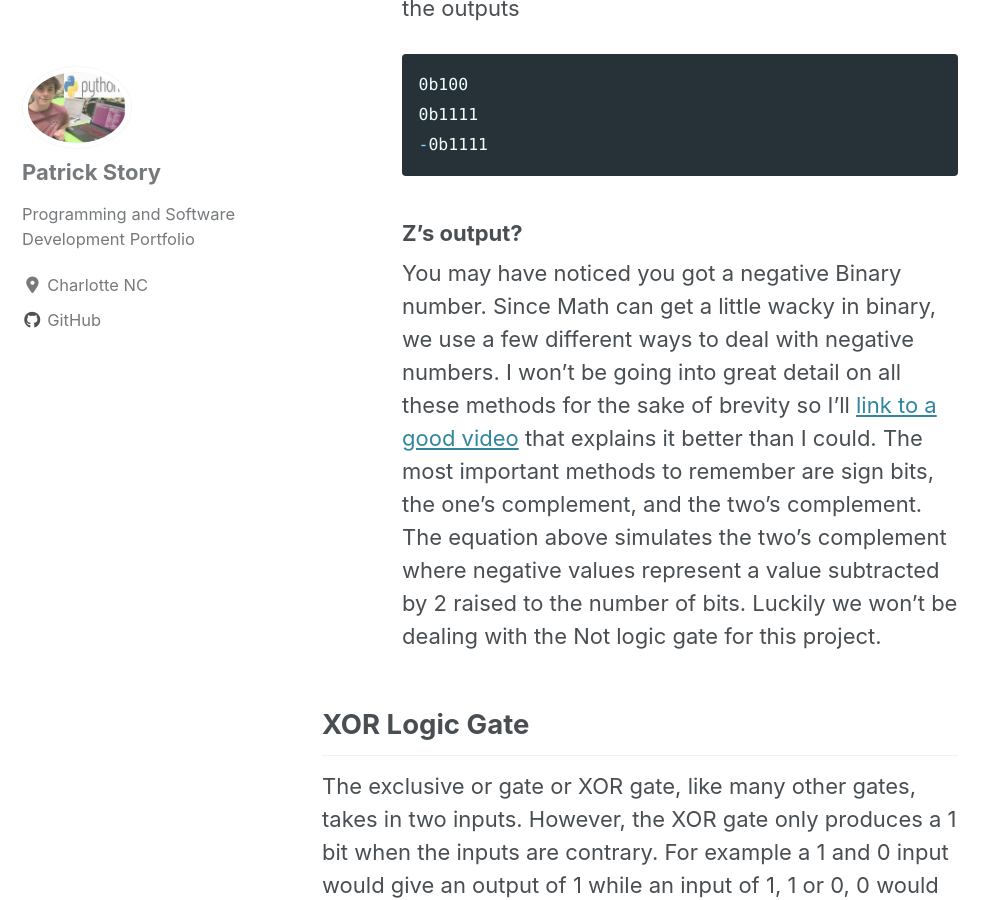
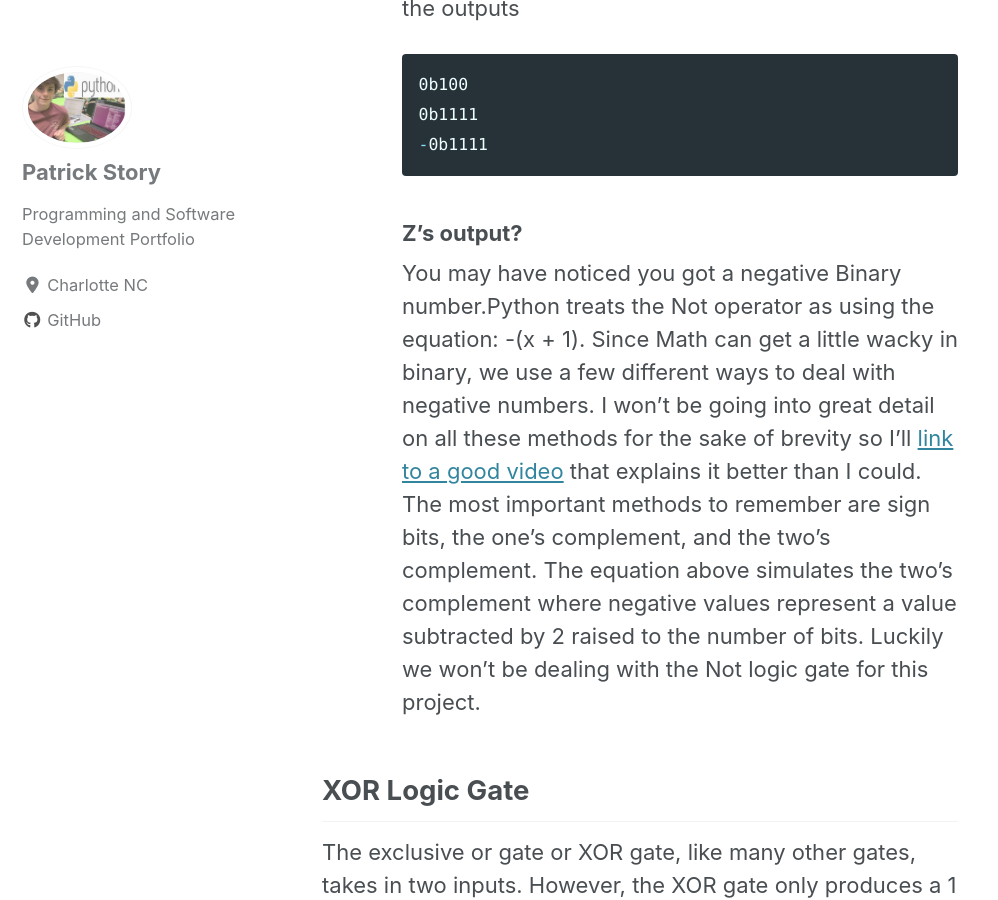
Before and after one commit to Patchyst/Patchyst.github.io, a Jekyll site: the page built from _posts/2019-08-10-binaryintro.md, in a window 1280 px wide and 900 px high, scrolled down 5260 px. Shown: the whole window, without its empty margins (0-998 px from the left). Built offline with Jekyll 4.4.1, drawn with Linux system fonts in a browser that asks for light colours; cached includes are drawn as plain includes; nearby versions of some CDN libraries.

Commit message:
Updating Binary page

````diff
--- a/_posts/2019-08-10-binaryintro.md
+++ b/_posts/2019-08-10-binaryintro.md
@@ -78,7 +78,7 @@
   -0b1111
 ```
 ### Z's output?
-You may have noticed you got a negative Binary number. Since Math can get a little wacky in binary, we use a few different ways to deal with negative numbers. I won't be going into great detail on all these methods for the sake of brevity so I'll [link to a good video](https://www.youtube.com/watch?v=4qH4unVtJkE) that explains it better than I could. The most important methods to remember are sign bits, the one's complement, and the two's complement. The equation above simulates the two's complement where negative values represent a value subtracted by 2 raised to the number of bits. Luckily we won't be dealing with the Not logic gate for this project.
+You may have noticed you got a negative Binary number.Python treats the Not operator as using the equation:      -(x + 1). Since Math can get a little wacky in binary, we use a few different ways to deal with negative numbers. I won't be going into great detail on all these methods for the sake of brevity so I'll [link to a good video](https://www.youtube.com/watch?v=4qH4unVtJkE) that explains it better than I could. The most important methods to remember are sign bits, the one's complement, and the two's complement. The equation above simulates the two's complement where negative values represent a value subtracted by 2 raised to the number of bits. Luckily we won't be dealing with the Not logic gate for this project.
 
 ## XOR Logic Gate
 The exclusive or gate or XOR gate, like many other gates, takes in two inputs. However, the XOR gate only produces a 1 bit when the inputs are contrary. For example a 1 and 0 input would give an output of 1 while an input of 1, 1 or 0, 0 would produce an output of 0. The XOR gate is useful for encrypting data because it's technically made up of three other gates. The diagram below:
````
